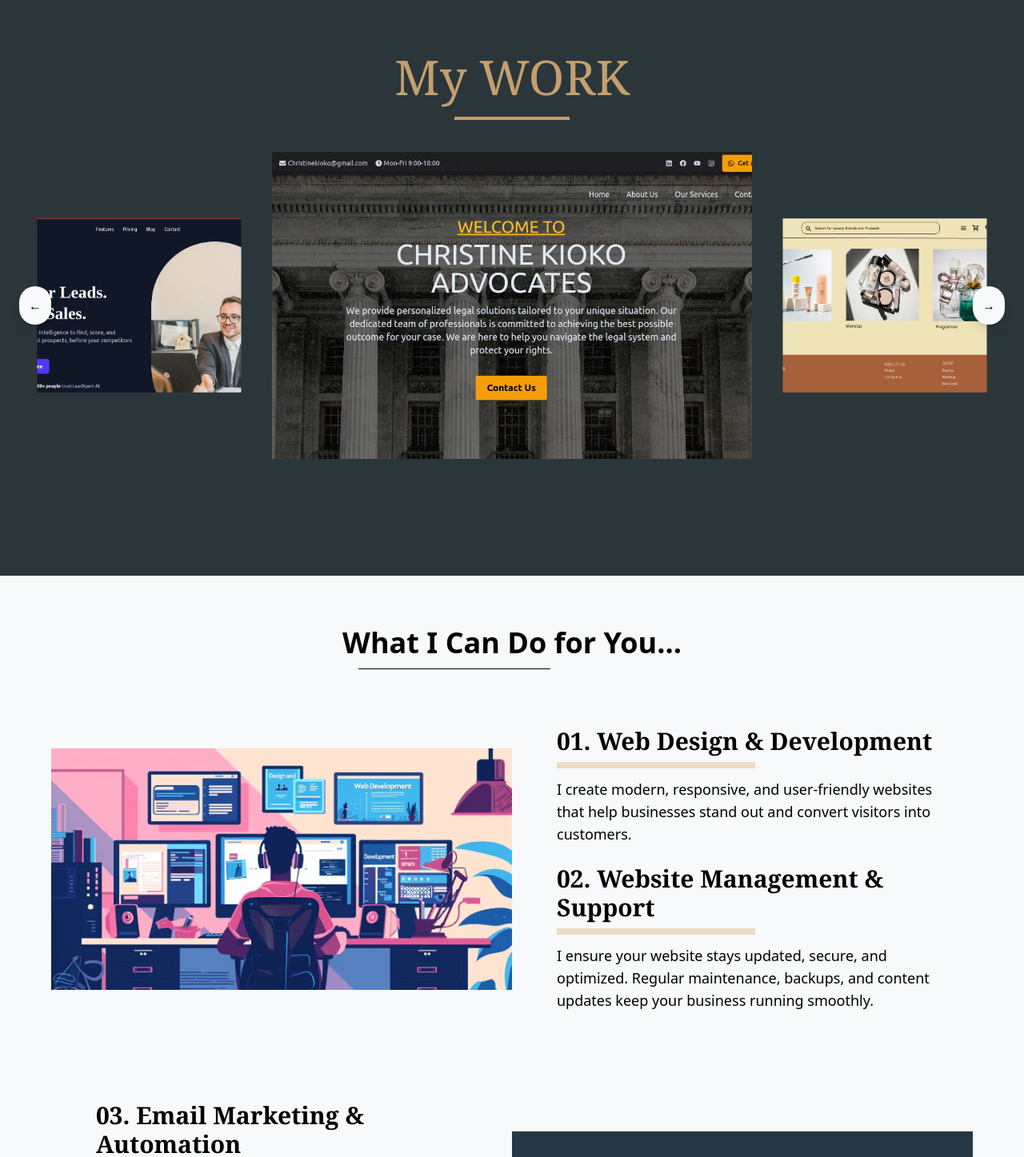
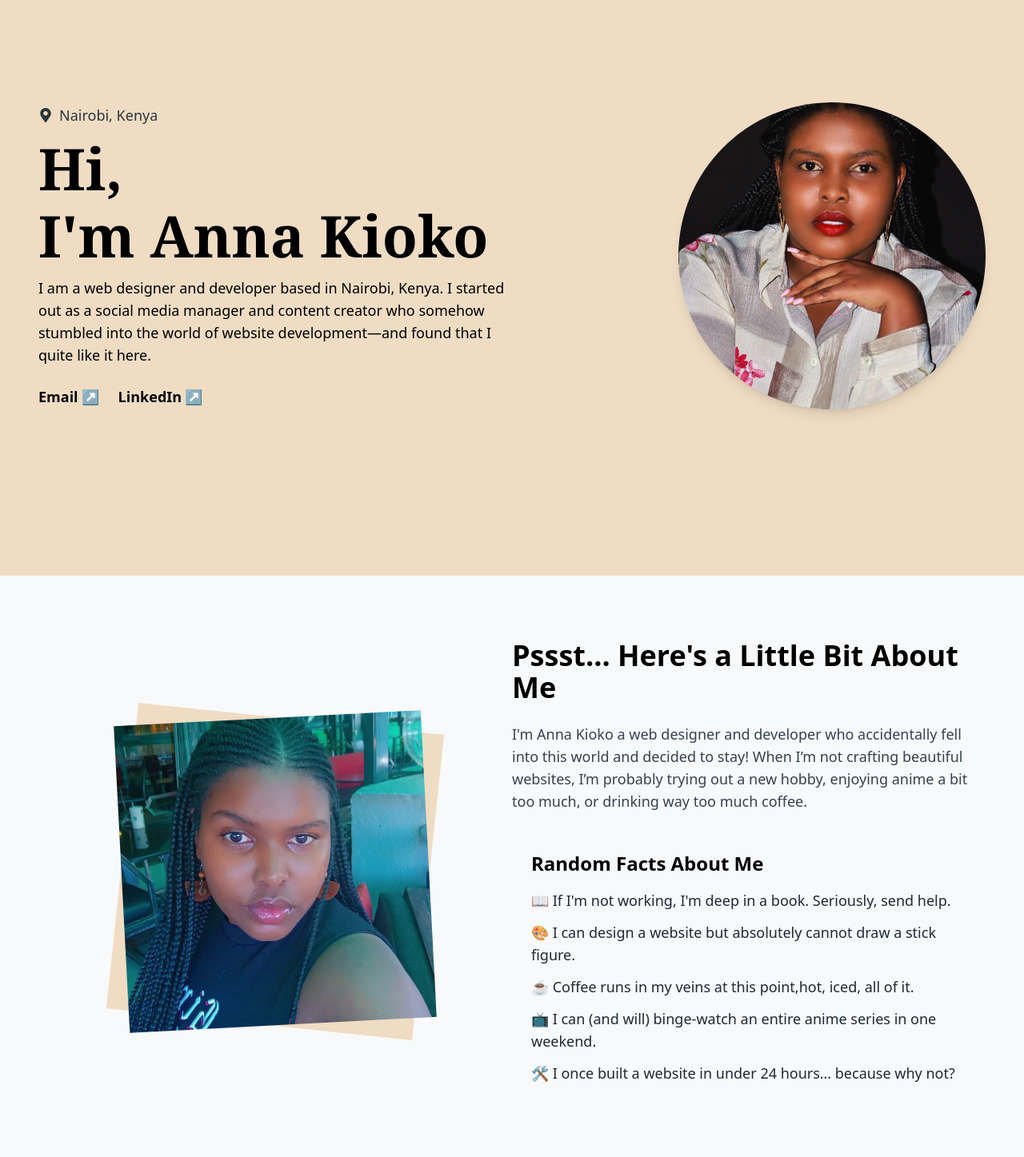
Before and after one commit to annakioko/My_Portfolio, a React (Vite) app: page / in a window 1280 px wide. Shown: the part 80-1527 px from the top of the page at 80% size. Built offline with nearby package versions, Linux system fonts and the light colour scheme.

Commit message:
about page

```diff
--- a/src/App.jsx
+++ b/src/App.jsx
@@ -1,11 +1,15 @@
 import React from "react";
 import Services from "./Pages/Services";
 import WorkSection from "./Pages/WorkSection";
+import Hero from "./Pages/Hero";
+import About from "./Pages/About"
 
 
 function App() {
   return (
     <div>
+      <Hero />
+      <About />
       <WorkSection />
       <Services />
     </div>
--- a/src/Pages/About.jsx
+++ b/src/Pages/About.jsx
@@ -1,99 +1,59 @@
 import React from "react";
+import Profile1 from "/src/assets/Profile1.jpeg"; // Replace with your actual image path
 
-
-export default function About() {
+const AboutMe = () => {
   return (
-    <div className="text-slate-300">
-      {/* About Me Section */}
-      <section className="mb-16">
-        <h1 className="text-4xl text-white font-bold mb-12">About Me .</h1>
-        <p className="mb-4">
-          Hey there! 👋 I'm Anna Kioko, a Full Stack Developer passionate about
-          turning creative ideas into digital realities. I specialize in
-          crafting sleek, responsive websites and ensuring seamless backend
-          operations to help businesses thrive.
-        </p>
-        <p className="mb-4">
-          I enjoy collaborating with small businesses, taking their vision from
-          concept to reality it's like giving them the keys to their digital
-          kingdom! With a focus on tailored solutions and a collaborative
-          approach, I ensure that every project aligns with your unique goals.
-        </p>
-        <p className="mb-4">
-          Ready to elevate your online presence? Let’s discuss how we can
-          transform your ideas into a powerful digital solution. Schedule a call
-          with me today, and let's start creating something exceptional for your
-          business! 💻✨
-        </p>
-        <button className="bg-gold p-3 text-black rounded text-center font-bold mb-9">
-          Schedule a Call Today!
-        </button>
-      </section>
-
-      {/* What I Do for My Clients Section */}
-      <section>
-        <h2 className="text-2xl text-white mb-5">What I Do </h2>
-
-        <div className="flex flex-wrap gap-6">
-          <div className="bg-neutral-700 rounded-lg p-6 flex-1 min-w-[200px]">
-            <h3 className="text-lg text-white font-bold mb-2">
-              Web Development
-            </h3>
-            <p className="text-slate-100">
-              Crafting custom, responsive websites that align with your brand
-              and business goals.
-            </p>
+    <section className="bg-white py-20 px-12 flex items-center">
+      {/* Left Side - Image */}
+      <div className="relative w-1/2 flex justify-center">
+        <div className="absolute w-96 h-96 bg-brown  transform rotate-6"></div>
+        <img
+          src={Profile1}
+          alt="Anna Kioko"
+          className="w-96 h-96 object-cover  transform -rotate-3"
+        />
       </div>
 
-          <div className="bg-neutral-700 rounded-lg p-6 flex-1 min-w-[200px]">
-            <h3 className="text-lg text-white font-bold mb-2">Web Design</h3>
-            <p className="text-slate-100">
-              Designing visually appealing and user-friendly interfaces that
-              enhance engagement.
+      {/* Right Side - Text */}
+      <div className="w-1/2 text-left">
+        <h2 className="text-4xl font-bold text-blue-900 mb-6">
+          Pssst... Here's a Little Bit About Me
+        </h2>
+        <p className="text-lg text-gray-700 mb-6">
+          I'm Anna Kioko a web designer and developer who accidentally fell into
+          this world and decided to stay! When I’m not crafting beautiful
+          websites, I’m probably trying out a new hobby, enjoying anime a bit
+          too much, or drinking way too much coffee.
         </p>
-          </div>
 
-          <div className="bg-neutral-700 rounded-lg p-6 flex-1 min-w-[200px]">
-            <h3 className="text-lg text-white font-bold mb-2">
-              Web Optimization
+        {/* 3 Truths and a Lie */}
+        <div className="bg-blue-100 p-6 ">
+          <h3 className="text-2xl font-semibold text-blue-900 mb-4">
+            Random Facts About Me
           </h3>
-            <p className="text-slate-100">
-              Improving site performance and speed to enhance user experience
-              and search engine rankings.
-            </p>
-          </div>
-
-          <div className="bg-neutral-700 rounded-lg p-6 flex-1 min-w-[200px]">
-            <h3 className="text-lg text-white font-bold mb-2">
-              Web Content Writing
-            </h3>
-            <p className="text-slate-100">
-              Producing compelling, SEO-friendly content that captures your
-              audience’s attention.
-            </p>
-          </div>
-
-          <div className="bg-neutral-700 rounded-lg p-6 flex-1 min-w-[200px]">
-            <h3 className="text-lg text-white font-bold mb-2">
-              Software and Mobile App Development
-            </h3>
-            <p className="text-slate-100">
-              Building customized software solutions and mobile applications to
-              meet specific needs.
-            </p>
-          </div>
-
-          <div className="bg-neutral-700 rounded-lg p-6 flex-1 min-w-[200px]">
-            <h3 className="text-lg text-white font-bold mb-2">
-              SEO (Search Engine Optimization)
-            </h3>
-            <p className="text-slate-100">
-              Enhancing your website’s visibility on search engines through
-              strategic optimization.
-            </p>
+          <ul className="text-lg text-gray-800 space-y-3">
+            <li>
+              📖 If I'm not working, I'm deep in a book. Seriously, send help.
+            </li>
+            <li>
+              🎨 I can design a website but absolutely cannot draw a stick
+              figure.
+            </li>
+            <li>
+              ☕ Coffee runs in my veins at this point,hot, iced, all of it.
+            </li>
+            <li>
+              📺 I can (and will) binge-watch an entire anime series in one
+              weekend.
+            </li>
+            <li>
+              🛠️ I once built a website in under 24 hours… because why not?
+            </li>
+          </ul>
         </div>
       </div>
     </section>
-    </div>
   );
-}
+};
+
+export default AboutMe;
--- a/src/Pages/Blog.jsx
+++ /dev/null
@@ -1,11 +0,0 @@
-import React from "react";
-
-export default function Blog() {
-  return (
-    <div>
-      <h1 className="text-4xl font-bold mb-12">Blog .</h1>
-
-
-    </div>
-  );
-}
--- /dev/null
+++ b/src/Pages/Hero.jsx
@@ -0,0 +1,55 @@
+import React from "react";
+import { FaMapMarkerAlt } from "react-icons/fa";
+
+import Profile from "/src/assets/Profile.jpg"; // Replace with your actual image path
+
+const HeroSection = () => {
+  return (
+    <section className="bg-brown h-screen flex items-center px-12">
+      {/* Left Side - Text Content */}
+      <div className="w-1/2 text-black">
+        <div className="flex items-center text-lg text-blue mb-4">
+          <FaMapMarkerAlt className="mr-2" />
+          <span>Nairobi, Kenya</span>
+        </div>
+        <h1 className="text-7xl font-bold mb-3 font-serif">Hi,</h1>
+        <h2 className="text-7xl font-bold mb-4 font-serif">I'm Anna Kioko</h2>
+        <p className="text-lg mb-6">
+          I am a web designer and developer based in Nairobi, Kenya. I started
+          out as a social media manager and content creator who somehow stumbled
+          into the world of website development—and found that I quite like it
+          here.
+        </p>
+
+        {/* Links */}
+        <div className="flex space-x-6 text-lg font-semibold">
+          <a
+            href="annakioko00@gmail.com"
+            className="text-black hover:underline flex items-center"
+          >
+            Email <span className="ml-1">↗</span>
+          </a>
+          <a
+            href="https://www.linkedin.com/in/anna-kioko/"
+            target="_blank"
+            rel="noopener noreferrer"
+            className=" hover:underline flex items-center"
+          >
+            LinkedIn <span className="ml-1">↗</span>
+          </a>
+        </div>
+      </div>
+
+      {/* Right Side - Image */}
+      <div className="w-1/2 flex justify-end">
+        <img
+          src={Profile}
+          alt="Anna Kioko"
+          className="w-96 h-96 object-cover rounded-full shadow-lg"
+        />
+      </div>
+    </section>
+  );
+};
+
+export default HeroSection;
```
Also changed, not shown: src/assets/Profile.jpg (renamed from src/assets/contact page.jpg), src/assets/Profile1.jpeg (added). Lines whose indentation alone changed are shown as unchanged.
